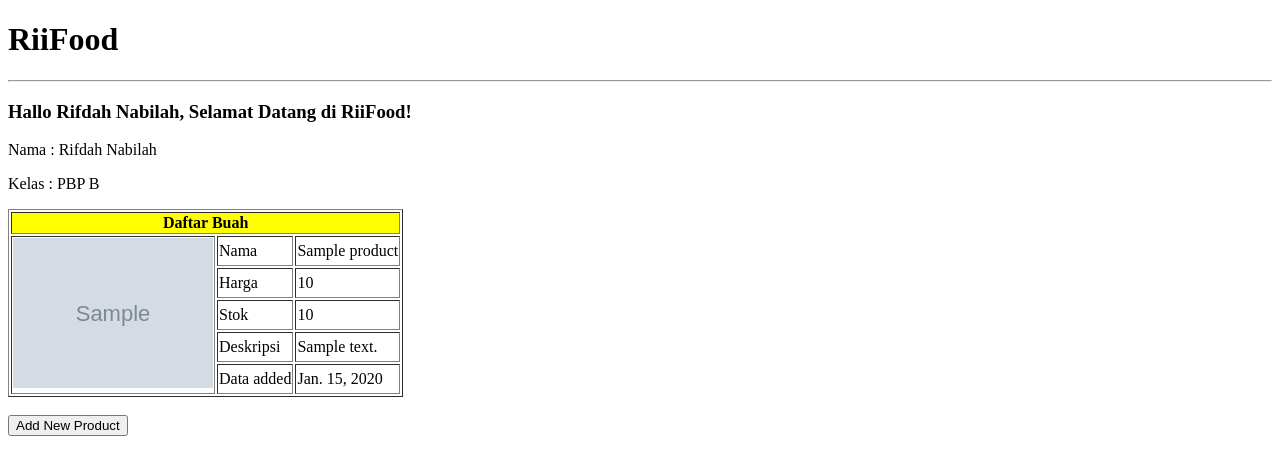
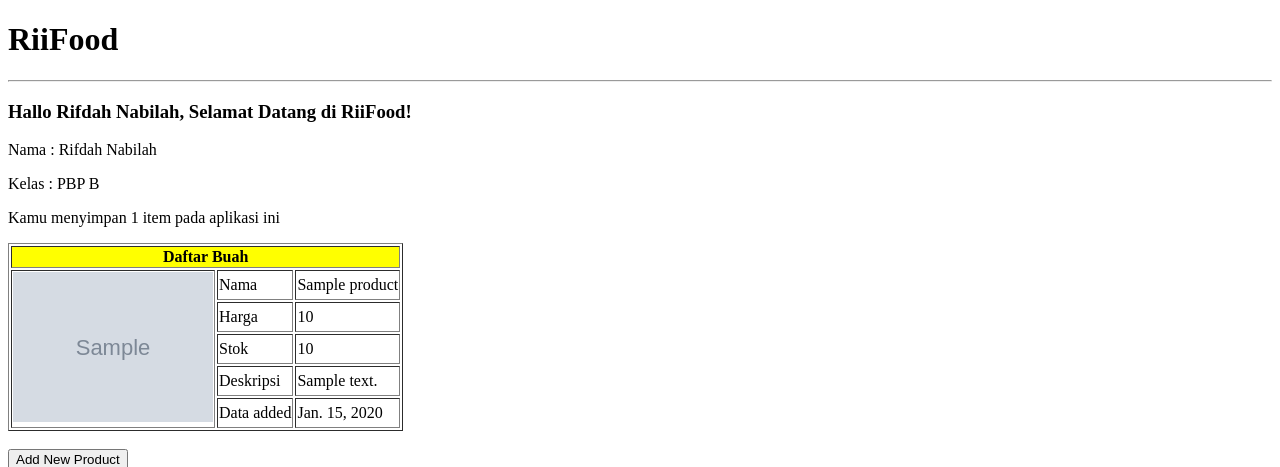
Before and after one commit to rifdahnabilah23/PBPproyek, a Django app: page / in a window 1280 px wide. Shown: the top 467 px of the page. Run offline with Django 4.2, Linux system fonts and the light colour scheme; tables that the repository leaves empty hold one stand-in row (values such as "Sample post"); grey boxes marked "Sample" are stand-in pictures.

Commit message:
Penambahan keterangan banyak item

```diff
--- a/main/templates/main.html
+++ b/main/templates/main.html
@@ -6,6 +6,7 @@
     <h3>Hallo {{ nama }}, Selamat Datang di RiiFood!</h3>
     <p>Nama : {{ nama }}</p>
     <p>Kelas : {{ class }}</p>
+    <p>Kamu menyimpan {{ banyak_item }} item pada aplikasi ini </p>
     <table border="1">
         <tr>
             <th colspan="3" bgcolor="yellow">Daftar Buah</th>
--- a/main/views.py
+++ b/main/views.py
@@ -9,11 +9,13 @@ from django.core import serializers
 
 def show_main(request):
     products = Product.objects.all()
+    banyak_item = Product.objects.count()
 
     context = {
         'nama' : 'Rifdah Nabilah',
         'class' : 'PBP B',
-        'products': products
+        'products': products,
+        'banyak_item': banyak_item
     }
 
     return render(request, "main.html", context)
```
